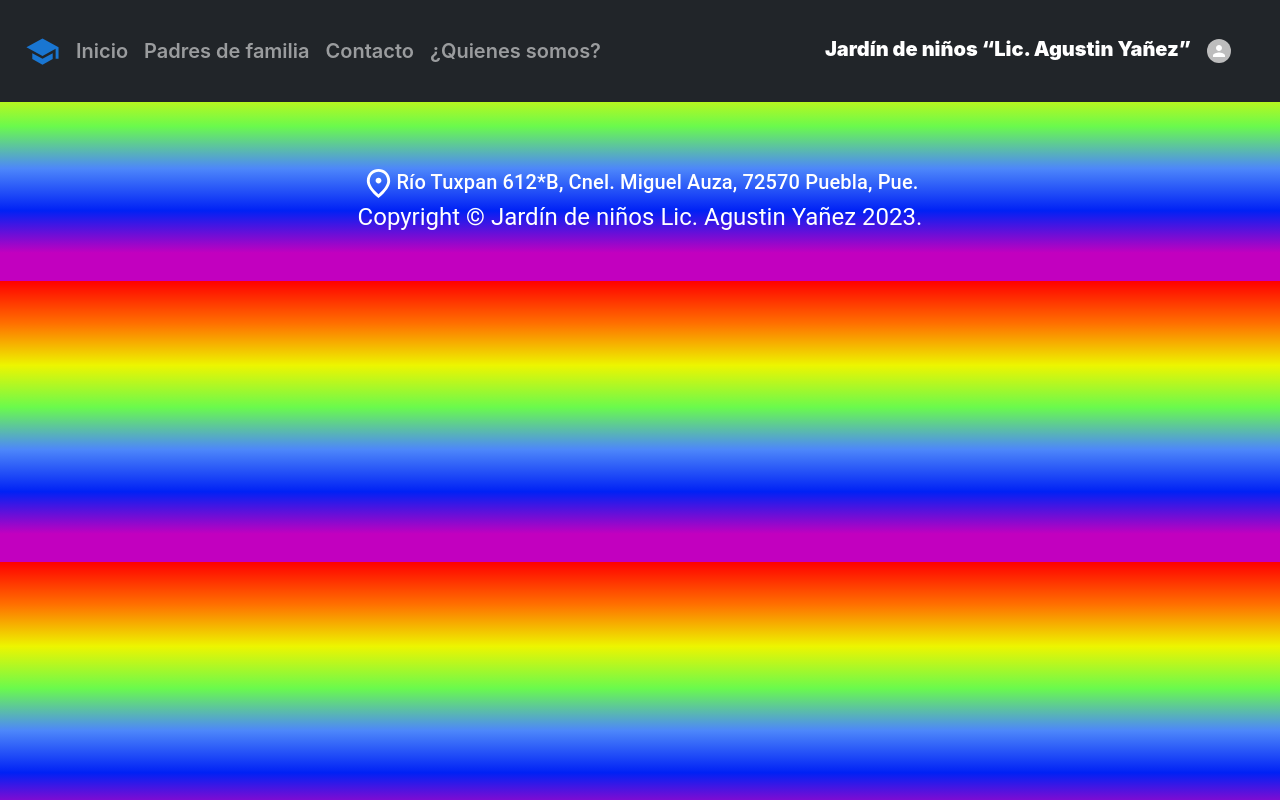
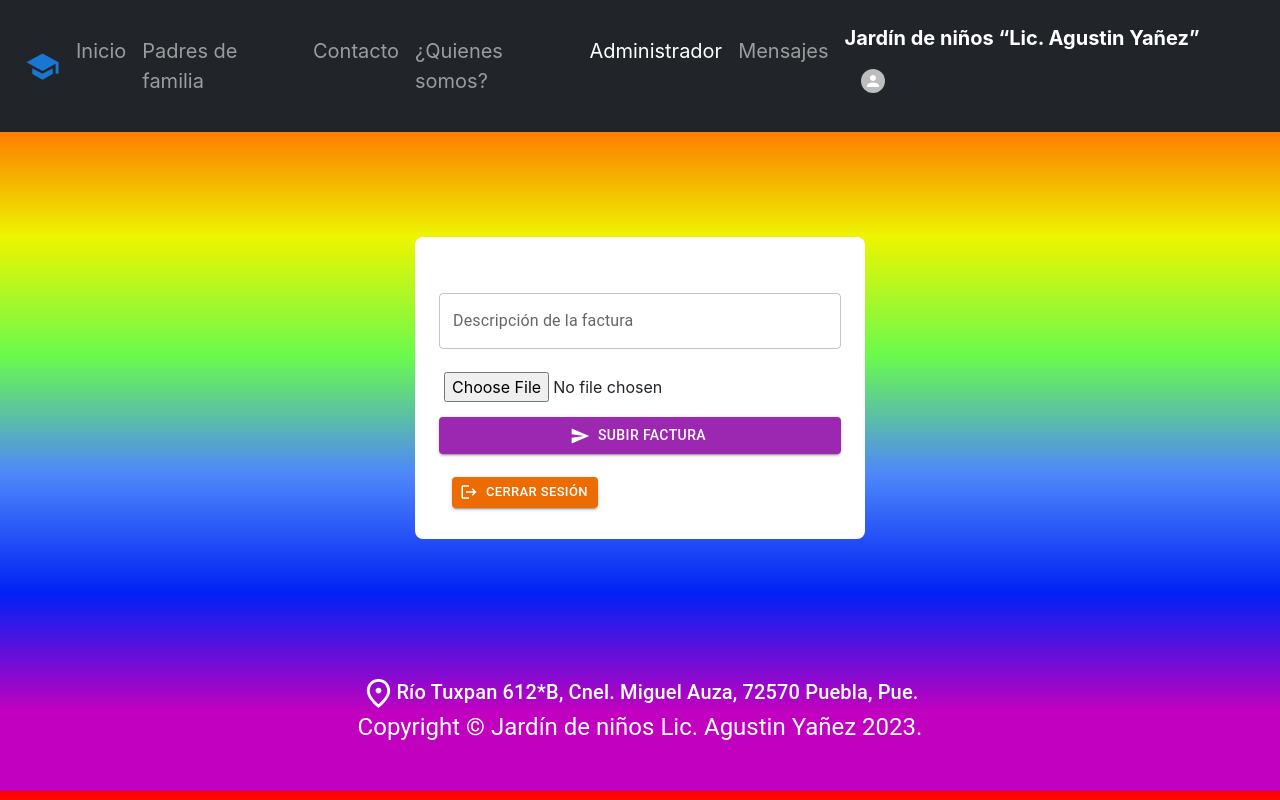
Before and after one commit to AxMar1221/jardin-de-ninos, a React (Vite) app: page /admin in a window 1280 px wide. Built offline with nearby package versions, Linux system fonts and the light colour scheme.

Commit message:
create pages for admin

```diff
--- /dev/null
+++ b/src/auth/pages/AuthenticatedPage.jsx
@@ -0,0 +1,86 @@
+import { useState } from "react";
+import { TextField, Button, Box, Grid } from "@mui/material";
+import { Logout, Send } from "@mui/icons-material";
+import { Link } from "react-router-dom";
+
+export const AuthenticatedPage = () => {
+  const [description, setDescription] = useState("");
+  const [image, setImage] = useState(null);
+
+  const handleDescriptionChange = (event) => {
+    setDescription(event.target.value);
+  };
+
+  const handleImageChange = (event) => {
+    setImage(event.target.files[0]);
+  };
+
+  const handleSubmit = (event) => {
+    event.preventDefault();
+
+    // Aquí puedes realizar el envío de la imagen y descripción a tu servidor o hacer lo que desees con ellos
+    console.log("Descripción:", description);
+    console.log("Imagen:", image);
+  };
+
+  return (
+    <Grid
+      container
+      spacing={0}
+      direction="column"
+      alignItems="center"
+      justifyContent="center"
+      sx={{ minHeight: "60vh", padding: 4 }}
+    >
+      <Grid
+        item
+        className="box-shadow"
+        xs={3}
+        sx={{
+          width: { md: 450 },
+          backgroundColor: "white",
+          padding: 3,
+          borderRadius: 2,
+        }}
+      >
+        <Box
+          sx={{
+            pt: 2,
+            pb: 2,
+          }}
+        >
+          <form onSubmit={handleSubmit}>
+            <TextField
+              label="Descripción de la factura"
+              value={description}
+              onChange={handleDescriptionChange}
+              fullWidth
+              margin="normal"
+              color="secondary"
+            />
+            <input type="file" accept="image/*" onChange={handleImageChange} />
+            <Button
+                variant="contained"
+                color="secondary"
+                type="submit"
+                startIcon={<Send />}
+                fullWidth
+            >
+              Subir factura
+            </Button>
+          </form>
+        </Box>
+        <Link to="/inicio" className="btn">
+            <Button
+                size="small"
+                variant="contained"
+                color="warning"
+                startIcon={<Logout />}
+            >
+              Cerrar sesión
+            </Button>
+          </Link>
+      </Grid>
+    </Grid>
+  );
+};
--- a/src/auth/pages/LoginPage.jsx
+++ b/src/auth/pages/LoginPage.jsx
@@ -20,7 +20,7 @@ export const LoginPage = () => {
       direction="column"
       alignItems="center"
       justifyContent="center"
-      sx={{ minHeight: "100vh", padding: 4 }}
+      sx={{ minHeight: "60vh", padding: 4 }}
     >
       <Grid
         item
--- /dev/null
+++ b/src/auth/pages/MensajesPage.jsx
@@ -0,0 +1,179 @@
+
+import { Delete, Logout } from "@mui/icons-material";
+import {
+  Button,
+  FormControl,
+  Grid,
+  Paper,
+  Table,
+  TableBody,
+  TableCell,
+  TableContainer,
+  TableHead,
+  TableRow,
+  TextField,
+} from "@mui/material";
+import { collection, deleteDoc, doc, getDocs, } from "firebase/firestore/lite";
+import { useEffect, useState } from "react";
+import { Link } from "react-router-dom";
+import Swal from "sweetalert2";
+import { db } from "../../firebase/Firebase";
+// import { db } from "../../../../Jardin de niños/src/firebaseConfig/Firebase";
+
+export const MensajesPage = () => {
+  const [mensajes, setMensajes] = useState([]);
+  const [tableMensajes, setTableMensajes] = useState([]);
+  const mensajesCollection = collection(db, "mensajes")
+
+  const getMensajes = async () => {
+    const data = await getDocs(mensajesCollection);
+    console.log(data.docs)
+
+    setMensajes(data.docs.map((doc) => ({...doc.data(), id: doc.id })));
+    setTableMensajes(data.docs.map((doc) => ({...doc.data(), id: doc.id})));
+  }
+
+  const deleteMensaje = async (id) => {
+    const mensajeDoc = doc(db, "mensajes", id);
+    await deleteDoc(mensajeDoc);
+    getMensajes
+  }
+
+  const confirmDelete = (id) => {
+    Swal.fire({
+      title: "¿Eliminar registro?",
+      text: "",
+      icon: "warning",
+      showCancelButton: true,
+      confirmButtonColor: "#d33",
+      cancelButtonColor: "#3885d5",
+      confirmButtonText: "si eliminar registro",
+    }).then((result) => {
+      if (result.isConfirmed) {
+        deleteMensaje(id);
+        Swal.fire("Deleted!", "Mensaje eliminado", "success");
+      }
+    });
+  };
+
+      // ---!!!BUSQUEDA!!!---
+      const [search, setSearch] = useState('');
+
+      const searchTerm = (e) => {
+        setSearch(e.target.vale)
+        console.log(e.target.value)
+        filter((e.target.value))
+      }
+
+      const filter = (searchTerm) => {
+        let searchResult = tableMensajes.filter(( elem ) => {
+          if ( elem.nombre.toString().toLowerCase().includes(searchTerm.toLowerCase())
+          || elem.alumno.toString().toLowerCase().includes(searchTerm.toLowerCase())
+          || elem.grado.toString().toLowerCase().includes(searchTerm.toLowerCase())
+          || elem.email.toString().toLowerCase().includes(searchTerm.toLowerCase())
+          || elem.telefono.toString().toLowerCase().includes(searchTerm.toLowerCase())
+          ){
+            return elem;
+          }
+        });
+        setMensajes(searchResult);
+      }
+
+
+    useEffect(() => {
+      getMensajes();
+    // eslint-disable-next-line react-hooks/exhaustive-deps
+    }, []);
+
+  const tab = <>&nbsp;&nbsp;</>;
+
+  return (
+    <div className="bloque">
+      <Grid container>
+        <Grid
+          container
+          direction="row"
+          justifyContent="flex-end"
+          alignItems="flex-end"
+        >
+          <FormControl className="d-flex mb-2 col-4" role="search">
+            <TextField
+              label="Buscar mensaje"
+              type="text"
+              name="search"
+              margin="dense"
+              value={search}
+              variant="outlined"
+              color="primary"
+              onChange={searchTerm}
+            />
+          </FormControl>
+        </Grid>
+        <TableContainer component={Paper}>
+          <Table sx={{ minWidth: 650 }} size="small" aria-label="a dense table">
+            <TableHead>
+              <TableRow>
+                <TableCell align="left">Nombre del padre o tutor</TableCell>
+                <TableCell align="left">Nombre del alumno</TableCell>
+                <TableCell align="left">Grado y Grupo</TableCell>
+                <TableCell align="center">E-mail</TableCell>
+                <TableCell align="center">Teléfono</TableCell>
+                <TableCell align="center">Mensaje</TableCell>
+                <TableCell align="center">{tab}</TableCell>
+              </TableRow>
+            </TableHead>
+            <TableBody>
+              {mensajes.map((mensajes) => (
+                <TableRow
+                  key={mensajes.id}
+                  sx={{ "&:last-child td, &:last-child th": { border: 0 } }}
+                >
+                  <TableCell align="left">{mensajes.nombre}</TableCell>
+                  <TableCell align="left">{mensajes.alumno}</TableCell>
+                  <TableCell align="center">{mensajes.grado}</TableCell>
+                  <TableCell align="center">{mensajes.email}</TableCell>
+                  <TableCell align="center">{mensajes.telefono}</TableCell>
+                  <TableCell align="justify">{mensajes.mensaje}</TableCell>
+
+                  <TableCell>
+                    <Link className="btn">
+                      <Button
+                        size="small"
+                        variant="contained"
+                        color="error"
+                        startIcon={<Delete />}
+                        onClick={() => {
+                          confirmDelete(mensajes.id);
+                        }}
+                      >
+                        Eliminar
+                      </Button>
+                    </Link>
+                  </TableCell>
+                </TableRow>
+              ))}
+            </TableBody>
+          </Table>
+        </TableContainer>
+
+        <Grid
+          container
+          direction="row"
+          justifyContent="flex-end"
+          alignItems="flex-end"
+        >
+          <Link to="/inicio" className="btn">
+            <Button
+                size="small"
+                variant="contained"
+                color="warning"
+                startIcon={<Logout />}
+            >
+              Cerrar sesión
+            </Button>
+          </Link>
+        </Grid>
+      </Grid>
+    </div>
+  );
+};
--- a/src/components/routers/InicioRoutes.jsx
+++ b/src/components/routers/InicioRoutes.jsx
@@ -1,5 +1,7 @@
 import { Navigate, Route, Routes } from "react-router-dom";
 import { AcercaDePage, ContactoPage, InicioPage, PadresDeFamiliaPage } from "../pages";
+import { AuthenticatedPage } from "../../auth/pages/AuthenticatedPage";
+import { MensajesPage } from "../../auth/pages/MensajesPage";
 
 
 export const InicioRoutes = () => {
@@ -12,6 +14,10 @@ export const InicioRoutes = () => {
           <Route path="padresDeFamilia" element={<PadresDeFamiliaPage />} />
           <Route path="acercaDe" element={<AcercaDePage />} />
 
+          {/* paginas que se verán cuando se inicie sesión con la cuenta administradora */}
+          <Route path="admin" element={<AuthenticatedPage />} />
+          <Route path="mensajes" element={<MensajesPage />} />
+
           <Route path="/" element={<Navigate to="/inicio" />} />
         </Routes>
       </div>
--- a/src/index.css
+++ b/src/index.css
@@ -23,13 +23,16 @@ body {
   width: auto;
   padding: 15px 25px;
   color: #ffffff;
-  font-weight: 600;
+  font-weight: 400;
   font-size: 20px;
 }
 .bloque {
   padding: 15px 15px;
   margin: 15px 55px;
 }
+input {
+  padding: 15px 5px;
+}
 .logout {
   cursor: pointer;
 }
--- a/src/shared/NavbarApp.jsx
+++ b/src/shared/NavbarApp.jsx
@@ -53,6 +53,22 @@ export const NavbarApp = () => {
           >
             ¿Quienes somos?
           </NavLink>
+          <NavLink
+            className={({ isActive }) =>
+              `nav-item nav-link ${isActive ? "active" : ""}`
+            }
+            to="/admin"
+          >
+            Administrador
+          </NavLink>
+          <NavLink
+            className={({ isActive }) =>
+              `nav-item nav-link ${isActive ? "active" : ""}`
+            }
+            to="/mensajes"
+          >
+            Mensajes
+          </NavLink>
         </div>
       </div>
 
```
